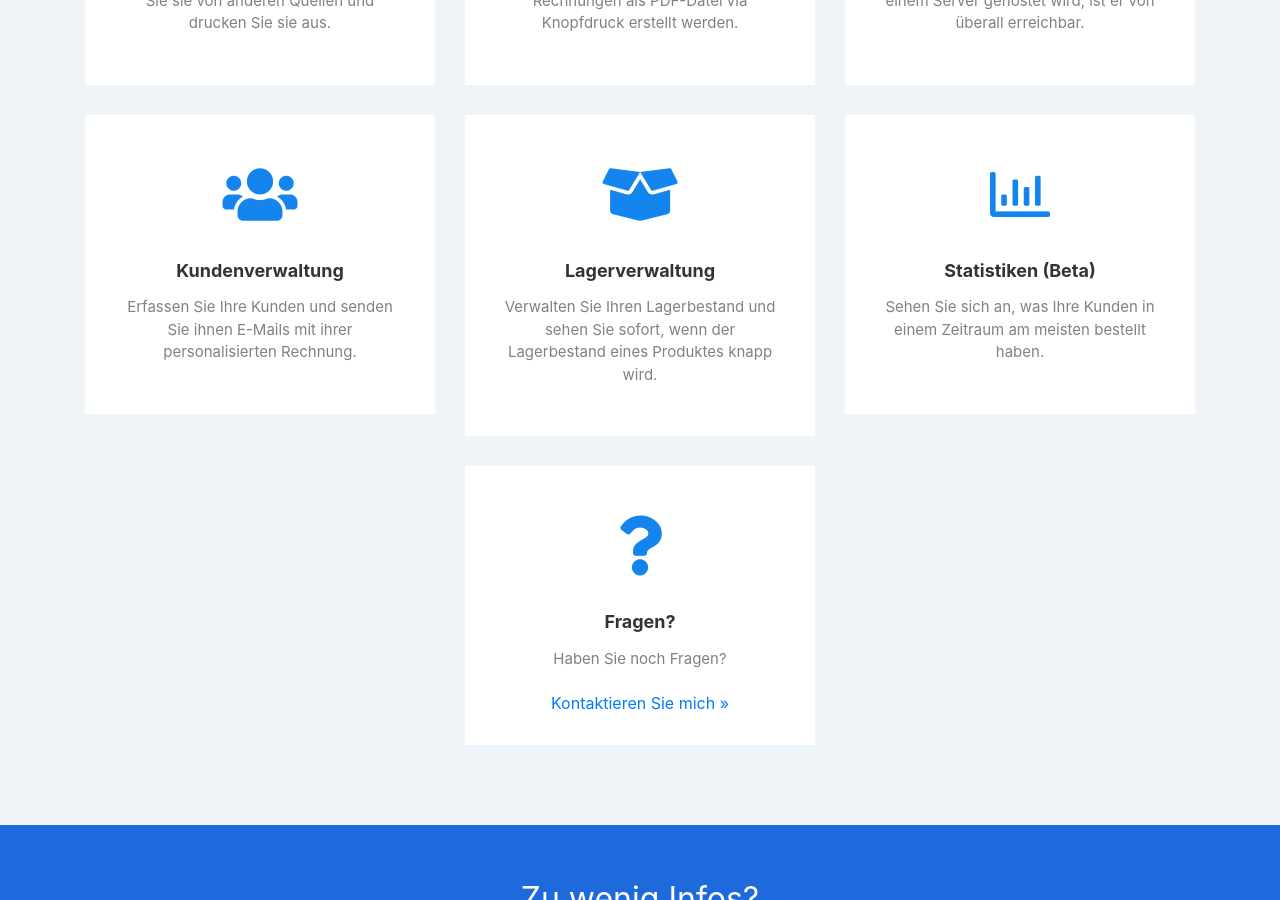
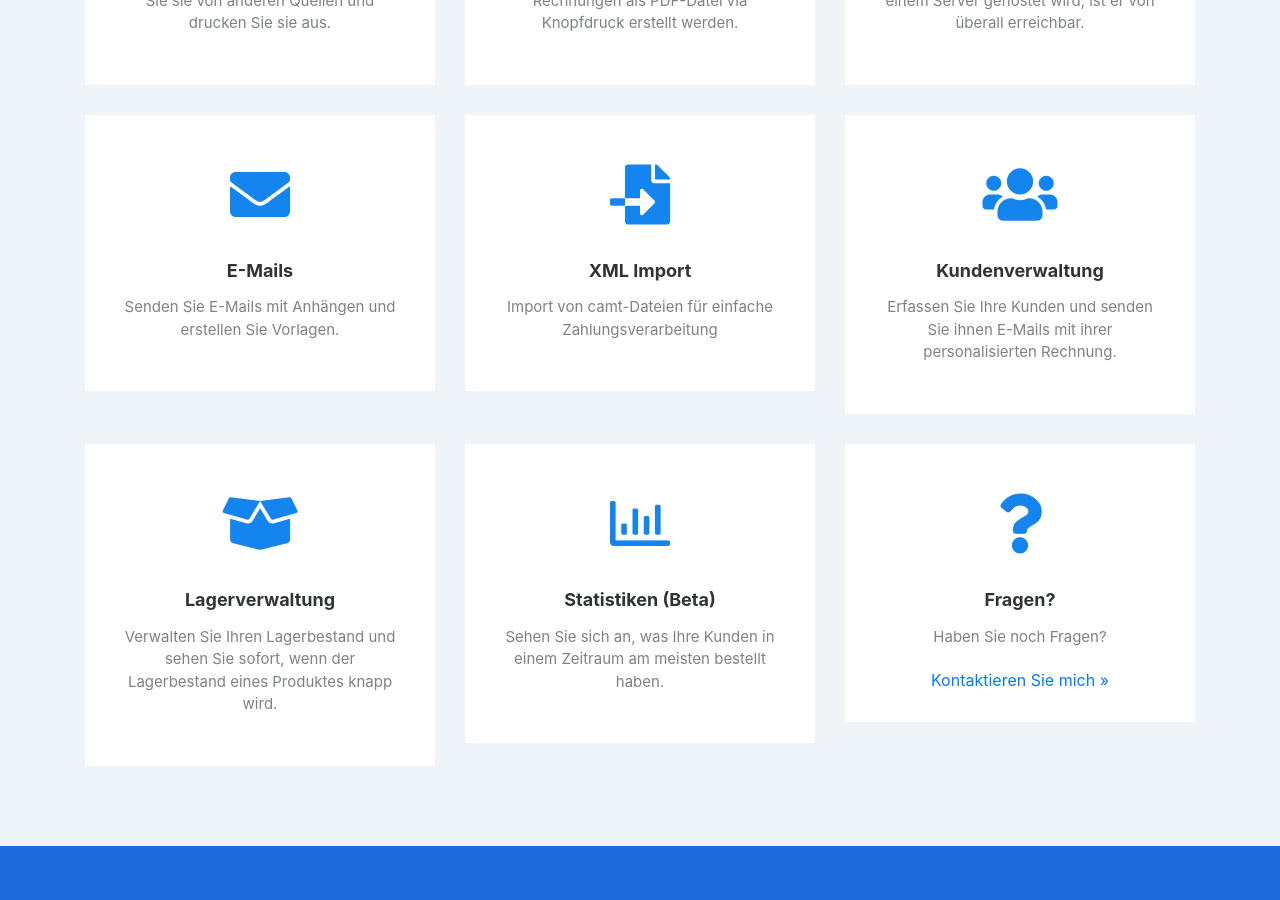
Before and after one commit to rafaelurben/kmuhelper, a Jekyll site: the page built from index.html, in a window 1280 px wide and 900 px high, scrolled down 1227 px. Built offline with Jekyll 4.4.1, drawn with Linux system fonts in a browser that asks for light colours; nearby versions of some CDN libraries.

Commit message:
Updated some info

```diff
--- a/index.html
+++ b/index.html
@@ -71,6 +71,18 @@ priority: 1.0
                     </div>
                 </div>
                 <div class="col-sm-6 col-md-5 col-lg-4 item">
+                    <div class="box"><i class="fas fa-envelope icon"></i>
+                        <h3 class="name">E-Mails</h3>
+                        <p class="description">Senden Sie E-Mails mit Anhängen und erstellen Sie Vorlagen.</p>
+                    </div>
+                </div>
+                <div class="col-sm-6 col-md-5 col-lg-4 item">
+                    <div class="box"><i class="fas fa-file-import icon"></i>
+                        <h3 class="name">XML Import</h3>
+                        <p class="description">Import von camt-Dateien für einfache Zahlungsverarbeitung</p>
+                    </div>
+                </div>
+                <div class="col-sm-6 col-md-5 col-lg-4 item">
                     <div class="box"><i class="fas fa-users icon"></i>
                         <h3 class="name">Kundenverwaltung</h3>
                         <p class="description">Erfassen Sie Ihre Kunden und senden Sie ihnen E-Mails mit ihrer personalisierten Rechnung.</p>
```
Also changed, not shown: kontakt.md (+1 -1 lines), README.md.
